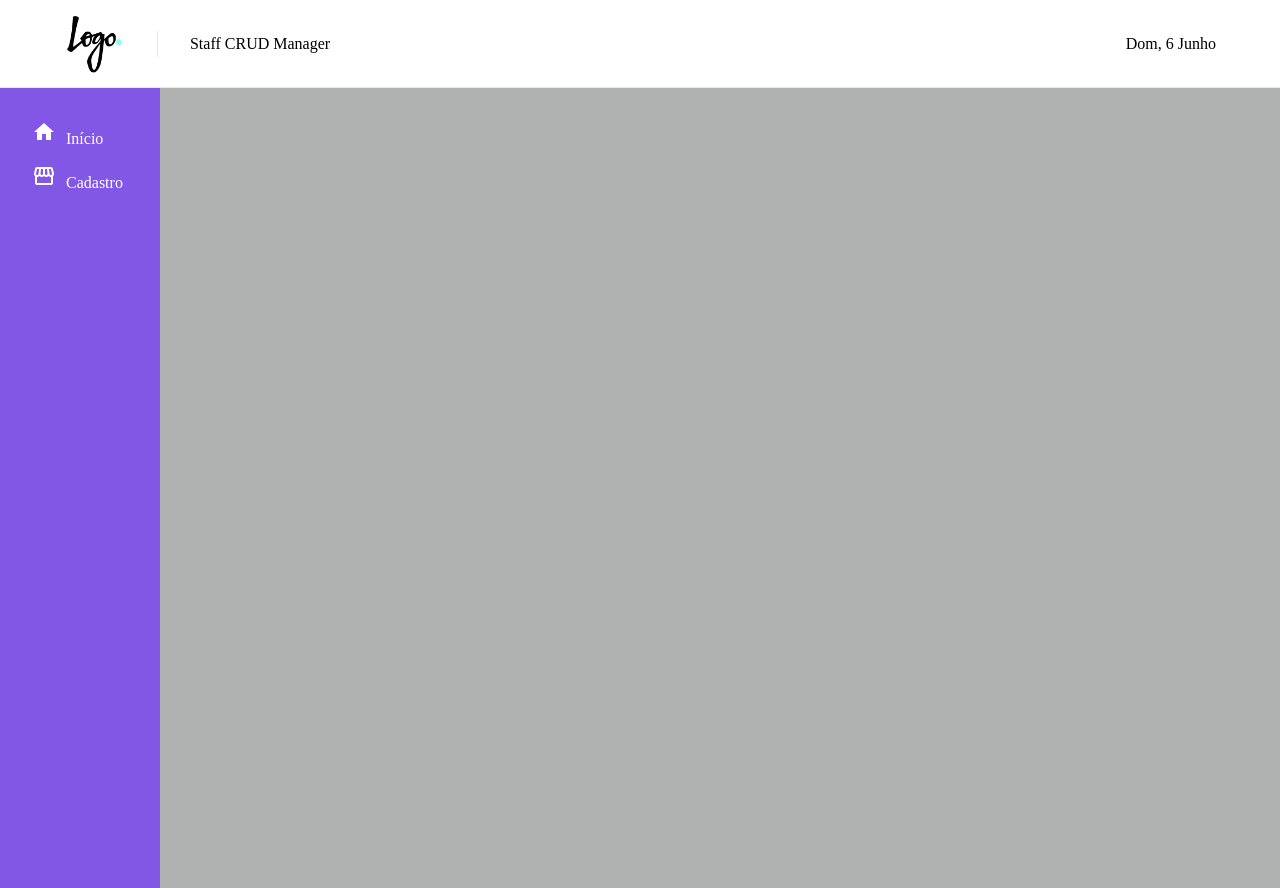
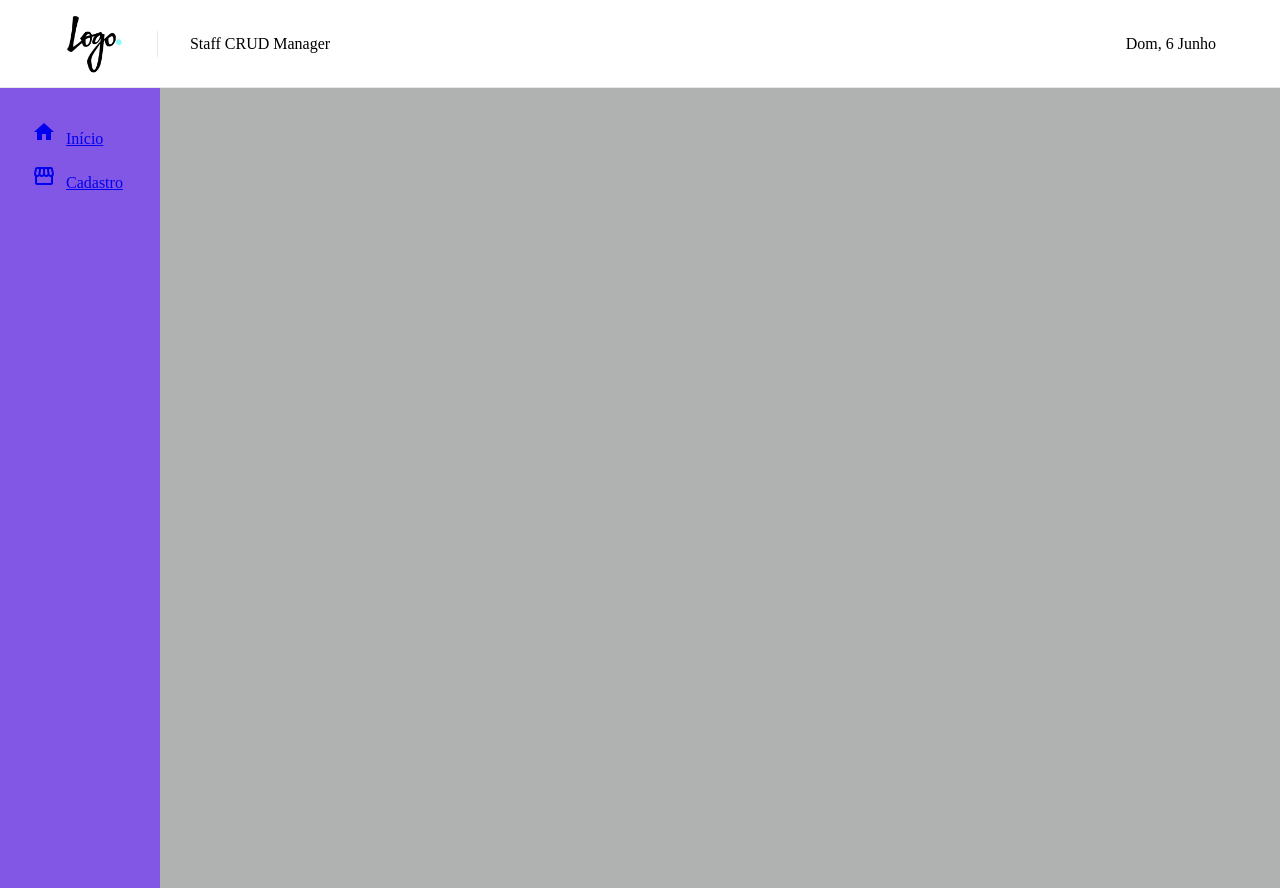
Before and after one commit to dekopossas/staff-management, a React (Create React App) app in the folder frontend/: page /home in a window 1280 px wide. Built offline with nearby package versions, Linux system fonts and the light colour scheme; no server answers.

Commit message:
link nos itens do navside

```diff
--- a/frontend/src/components/NavSide/index.tsx
+++ b/frontend/src/components/NavSide/index.tsx
@@ -1,17 +1,21 @@
 import React from 'react';
+import { Link } from 'react-router-dom';
 
 import styles from './styles.module.scss';
 
 function NavSide() {
   return (
     <div className={styles.container}>
-      <div className="sidenav" >
+      <div className="sidenav">
         <ul className="nav-list">
+          <Link to="/home" className="menu-bars">
             <li className="material-icons">home</li>
             Início
-
+          </Link>
+          <Link to="/create-employee" className="menu-bars">
             <li className="material-icons">storefront</li>
             Cadastro
+          </Link>
         </ul>
       </div>
     </div>
```
